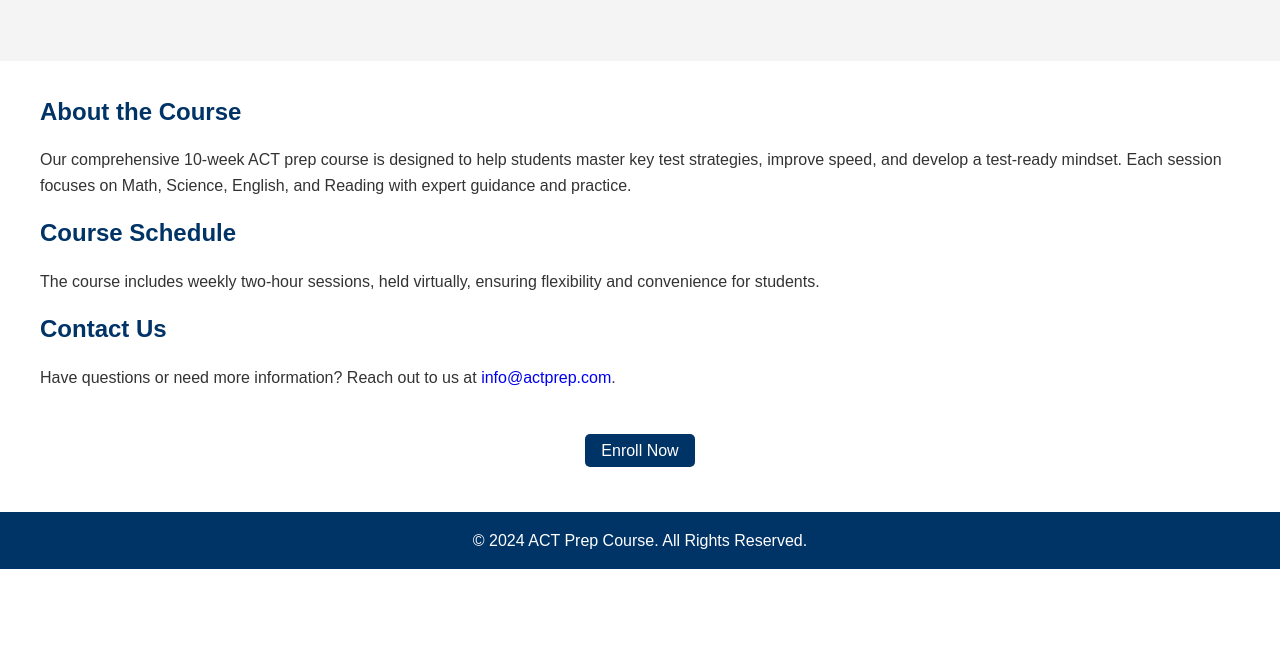
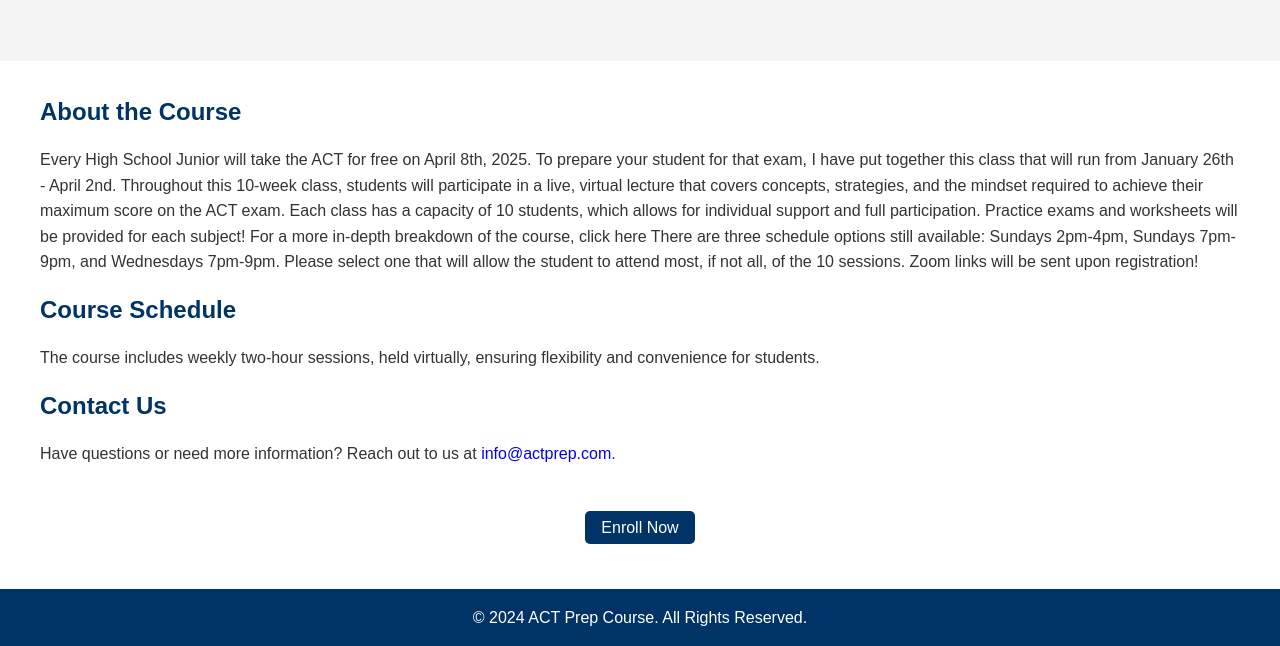
Before and after one commit to eggebraaten00/ACT-PREP-, a plain HTML site: page index.html in a window 1280 px wide. Shown: the part 253-899 px from the top of the page. Before the commit the page ends 822 px from the top, so only its background shows below. Drawn offline with Linux system fonts and the light colour scheme.

Commit message:
Update index.html

```diff
--- a/index.html
+++ b/index.html
@@ -111,7 +111,16 @@
 
     <section class="content">
         <h2 id="about">About the Course</h2>
-        <p>Our comprehensive 10-week ACT prep course is designed to help students master key test strategies, improve speed, and develop a test-ready mindset. Each session focuses on Math, Science, English, and Reading with expert guidance and practice.</p>
+        <p>Every High School Junior will take the ACT for free on April 8th, 2025. To prepare your student for that exam, I have put together this class that will run from January 26th - April 2nd.
+
+Throughout this 10-week class, students will participate in a live, virtual lecture that covers concepts, strategies, and the mindset required to achieve their maximum score on the ACT exam. Each class has a capacity of 10 students, which allows for individual support and full participation. Practice exams and worksheets will be provided for each subject!
+
+For a more in-depth breakdown of the course, click here
+
+
+There are three schedule options still available: Sundays 2pm-4pm, Sundays 7pm-9pm, and Wednesdays 7pm-9pm. Please select one that will allow the student to attend most, if not all, of the 10 sessions.
+
+Zoom links will be sent upon registration!</p>
 
         <h2 id="schedule">Course Schedule</h2>
         <p>The course includes weekly two-hour sessions, held virtually, ensuring flexibility and convenience for students.</p>
```
